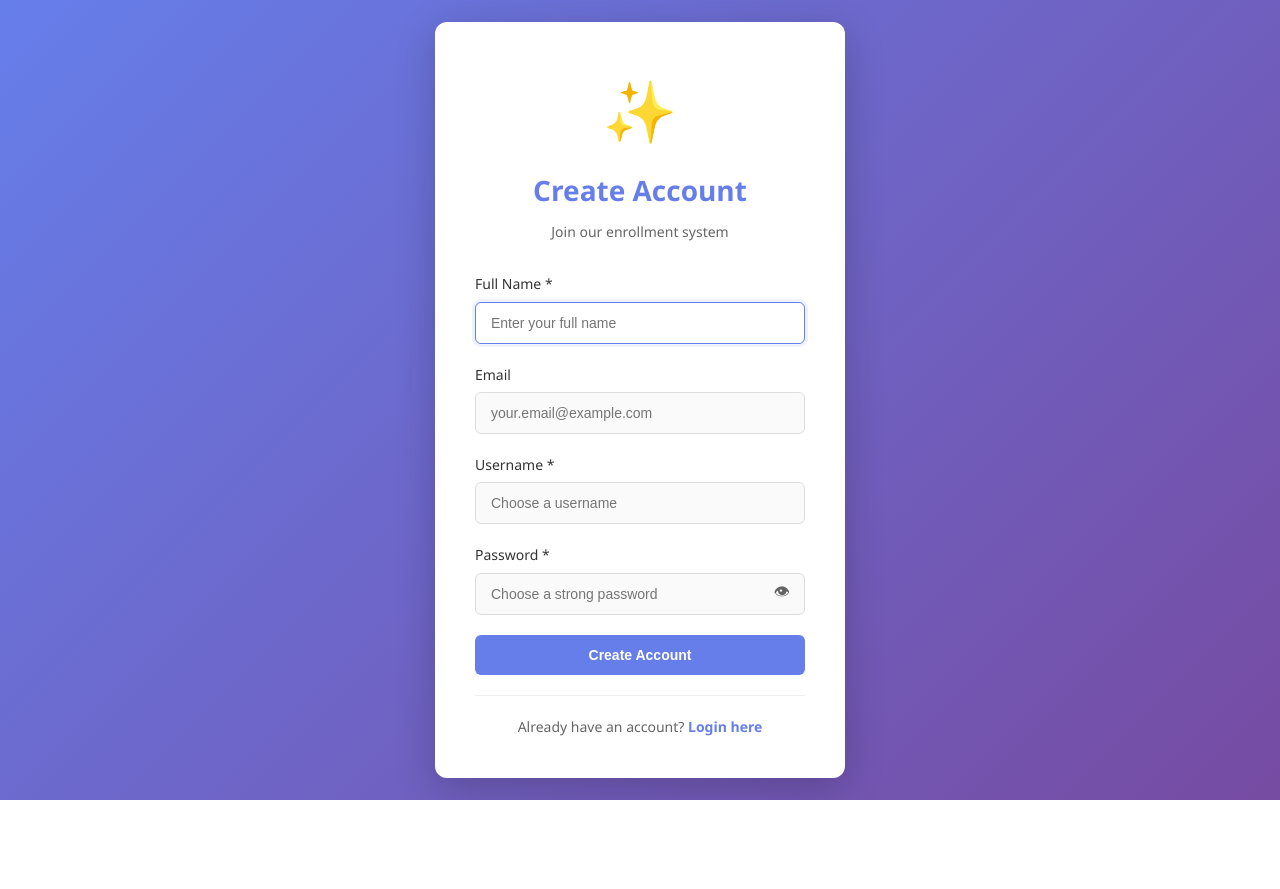
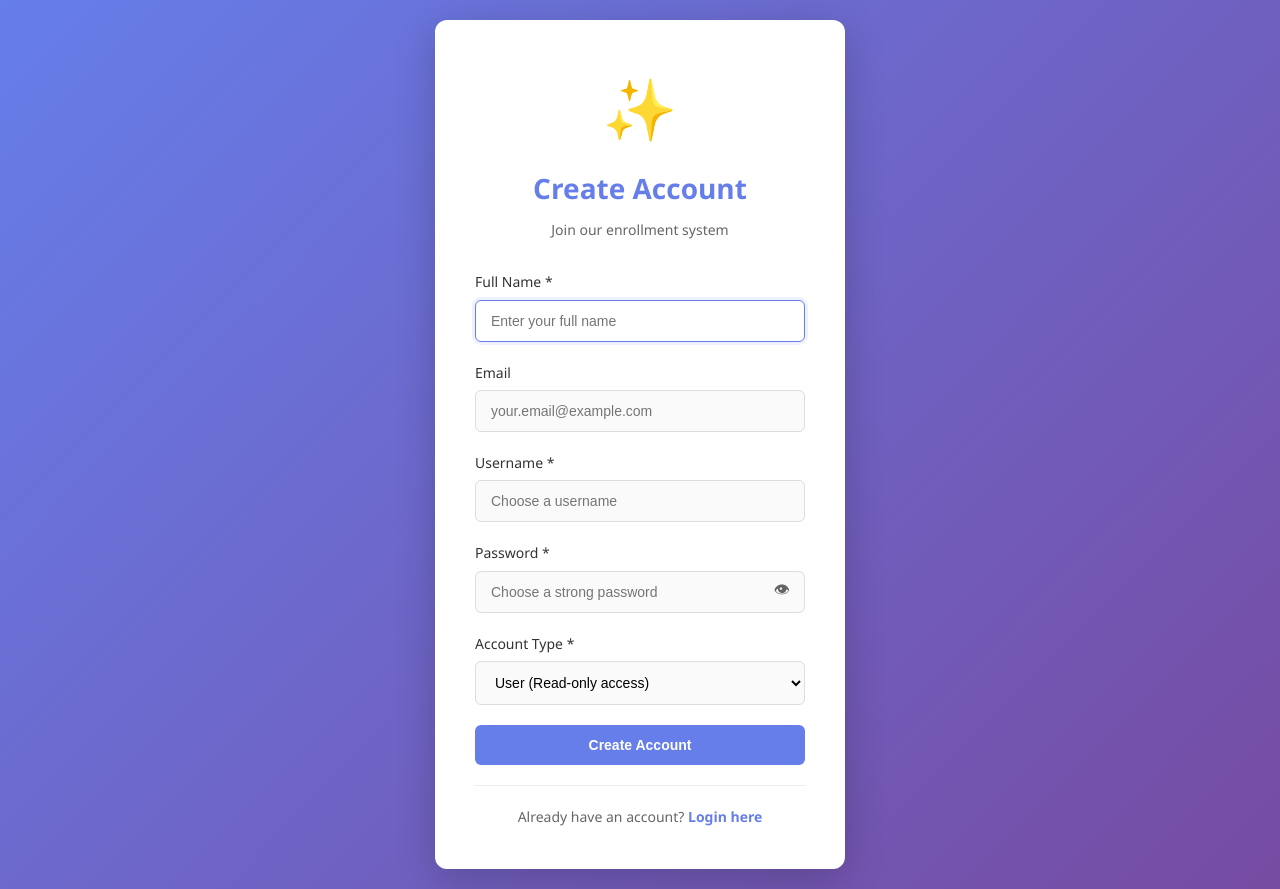
Before and after one commit to christianebacani/CRUD-Based-College-Enrollment-System, a Flask app: page /register in a window 1280 px wide. Before the commit the page ends 800 px from the top, so only its background shows below. Run offline with Flask 3, Linux system fonts and the light colour scheme.

Commit message:
refact: Content of the HTML module to fix the role-based dashboard interface

```diff
--- a/templates/register.html
+++ b/templates/register.html
@@ -53,6 +53,14 @@
                     </div>
                 </div>
 
+                <div class="form-group">
+                    <label for="role">Account Type *</label>
+                    <select id="role" name="role" class="form-control" required>
+                        <option value="user">User (Read-only access)</option>
+                        <option value="admin">Admin (Full CRUD access)</option>
+                    </select>
+                </div>
+
                 <button type="submit" class="btn btn-primary btn-block">Create Account</button>
 
                 <div class="form-footer">
```
Also changed, not shown: templates/dashboard.html (+17 -1 lines).
